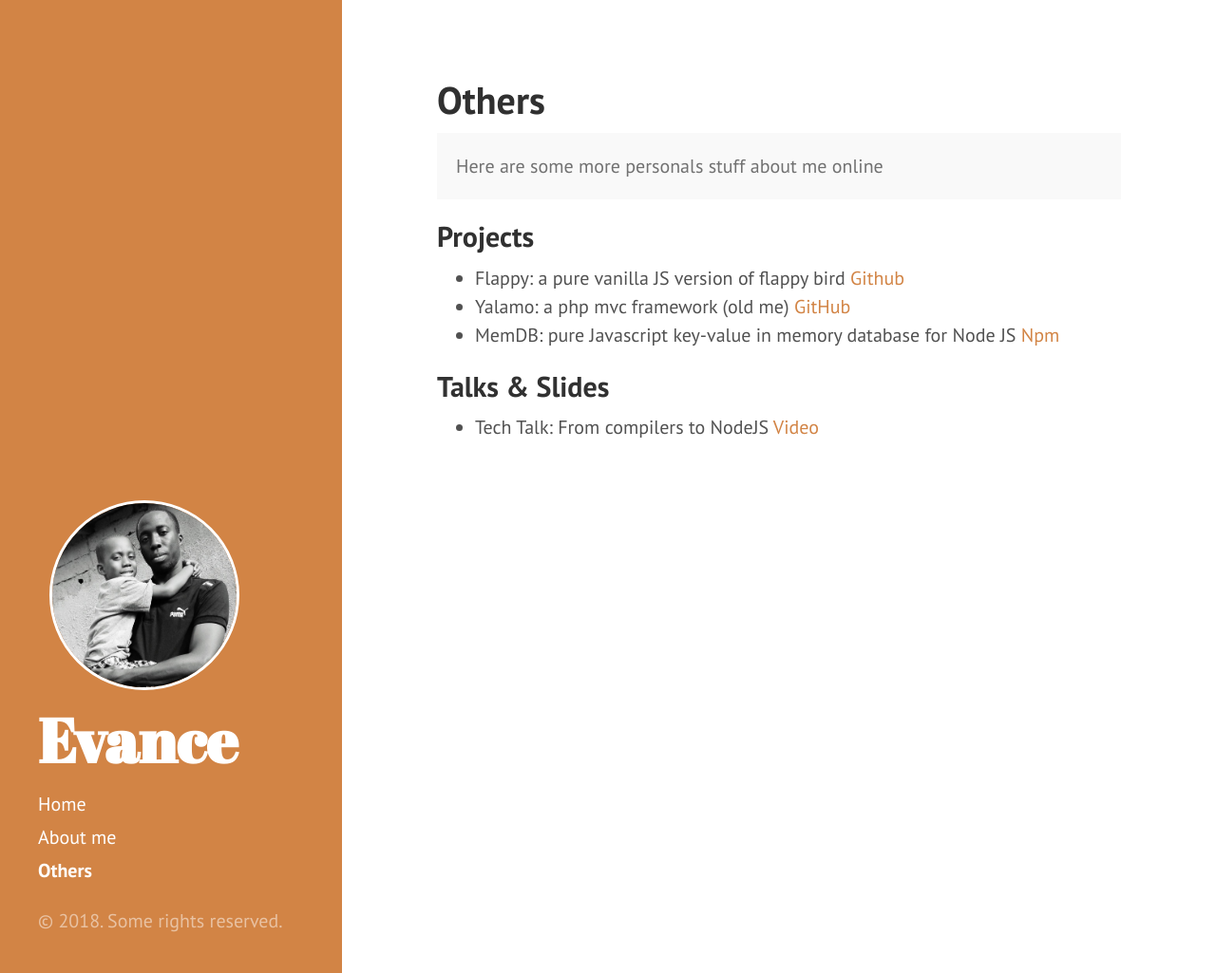
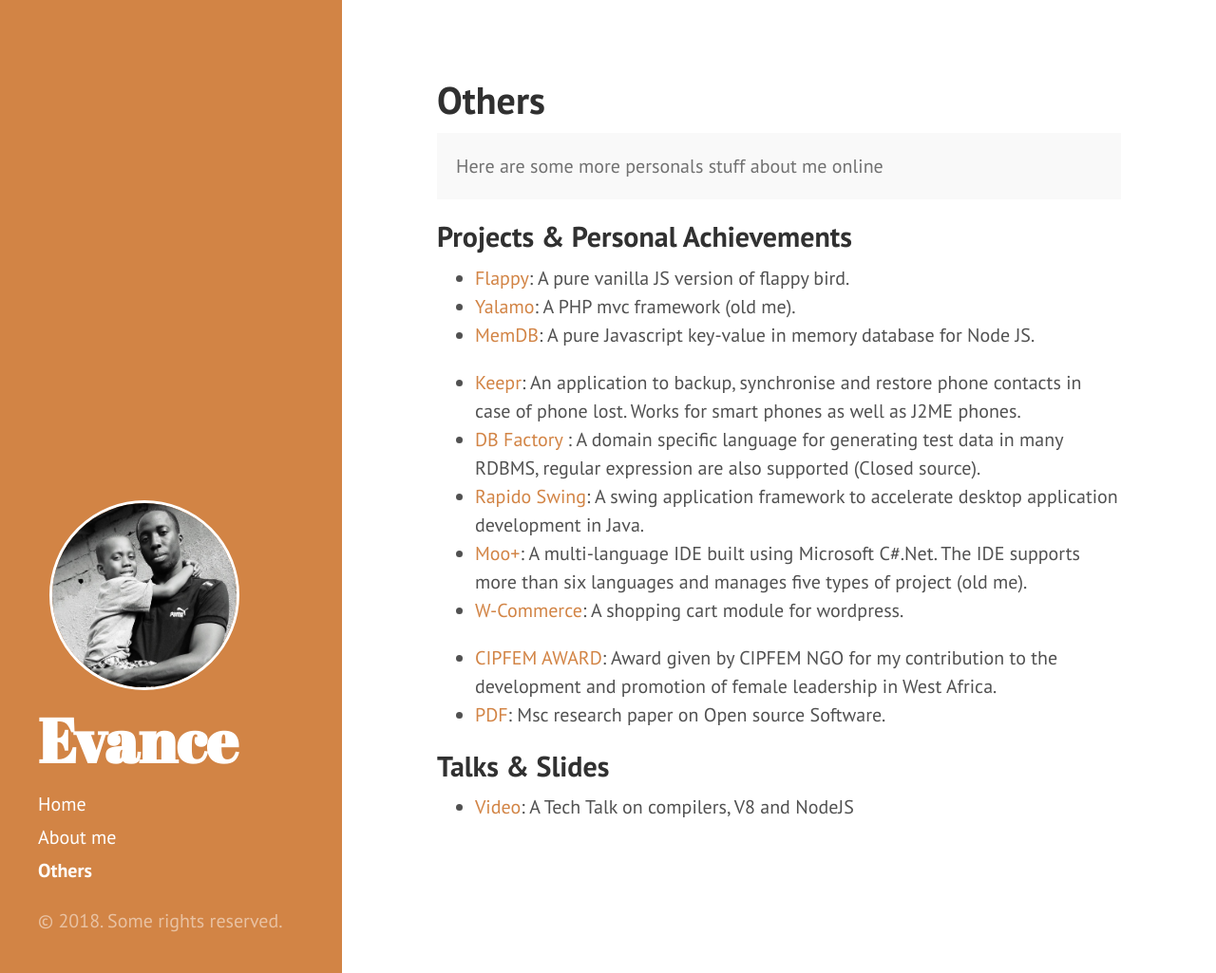
Before and after one commit to evanxg852000/evanxg852000.github.io, a Jekyll site: the page built from others.md, in a window 1280 px wide and 1025 px high. Shown: the whole window at 95% size. Built offline with Jekyll 4.4.1, drawn with Linux system fonts in a browser that asks for light colours.

Commit message:
updated about and other pages

```diff
--- a/others.md
+++ b/others.md
@@ -7,10 +7,19 @@ title:  Others
     Here are some more personals stuff about me online
 </p>
 
-## Projects
-* Flappy: a pure vanilla JS version of flappy bird [Github](https://github.com/evanxg852000/evansofts-flappy)
-* Yalamo: a php mvc framework (old me) [GitHub](https://github.com/evanxg852000/yalamo-framework)
-* MemDB: pure Javascript key-value in memory database for Node JS [Npm](https://www.npmjs.com/package/evansofts-memdb)
+## Projects & Personal Achievements
+* [Flappy](https://github.com/evanxg852000/evansofts-flappy){:target="_blank"}: A pure vanilla JS version of flappy bird.
+* [Yalamo](https://github.com/evanxg852000/yalamo-framework){:target="_blank"}: A PHP mvc framework (old me).
+* [MemDB](https://www.npmjs.com/package/evansofts-memdb){:target="_blank"}: A pure Javascript key-value in memory database for Node JS.
+
+* [Keepr](http://keepr.evansofts.com){:target="_blank"}: An application to backup, synchronise and restore phone contacts in case of phone lost. Works for smart phones as well as J2ME phones.
+* [DB Factory](http://training.evansofts.com/personaldocs/dgswp.pdf){:target="_blank"} : A domain specific language for generating test data in many RDBMS, regular expression are also supported (Closed source).
+* [Rapido Swing](http://evansofts.com/products){:target="_blank"}: A swing application framework to accelerate desktop application development in Java.
+* [Moo+](https://github.com/evanxg852000/moo-plus){:target="_blank"}: A multi-language IDE built using Microsoft C#.Net. The IDE supports more than six languages and manages five types of project (old me).
+* [W-Commerce](http://evansofts.com/products){:target="_blank"}:  A shopping cart module for wordpress.
+
+* [CIPFEM AWARD](http://cipfem.org/){:target="_blank"}: Award given by CIPFEM NGO for my contribution to the development and promotion of female leadership in West Africa.
+* [PDF](http://training.evansofts.com/personaldocs/EVANCE_SOUMAORO_FINAL_DISSERTATION.pdf){:target="_blank"}: Msc research paper on Open source Software.
 
 ## Talks & Slides
-* Tech Talk: From compilers to NodeJS [Video](https://www.youtube.com/watch?v=dPDD3pFrF1c)
+* [Video](https://www.youtube.com/watch?v=dPDD3pFrF1c){:target="_blank"}: A Tech Talk on compilers, V8 and NodeJS
```
Also changed, not shown: about.md (+3 -3 lines).
